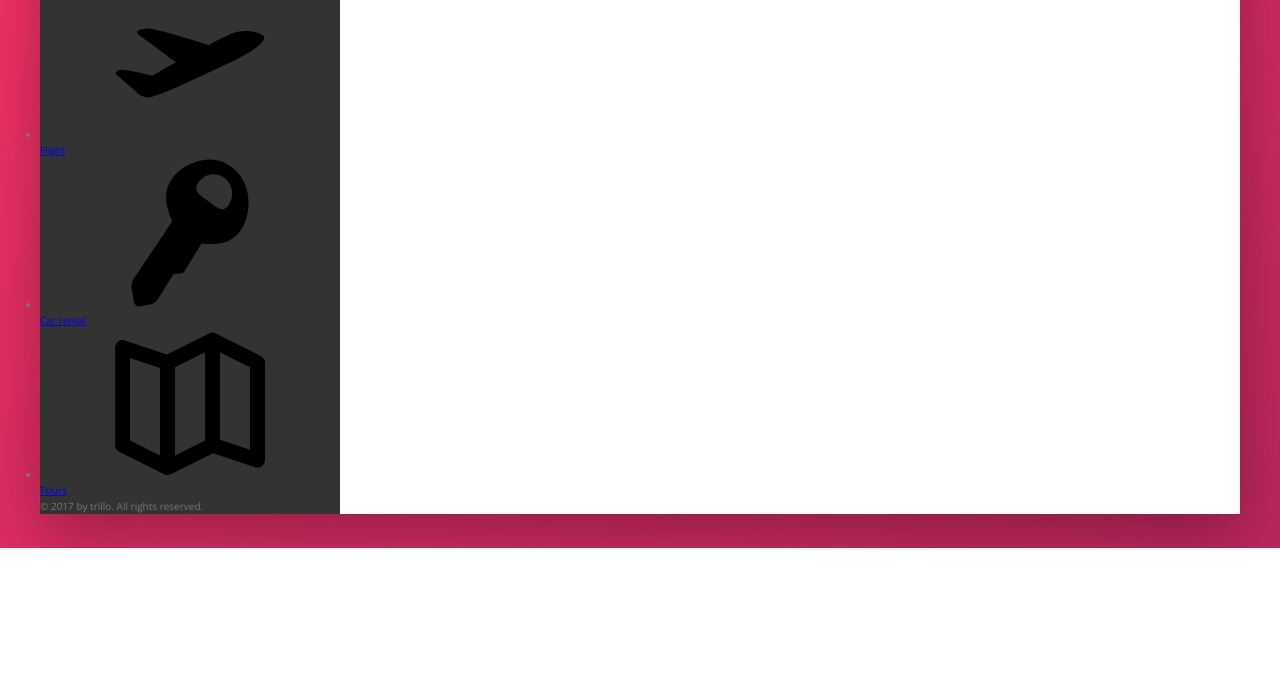
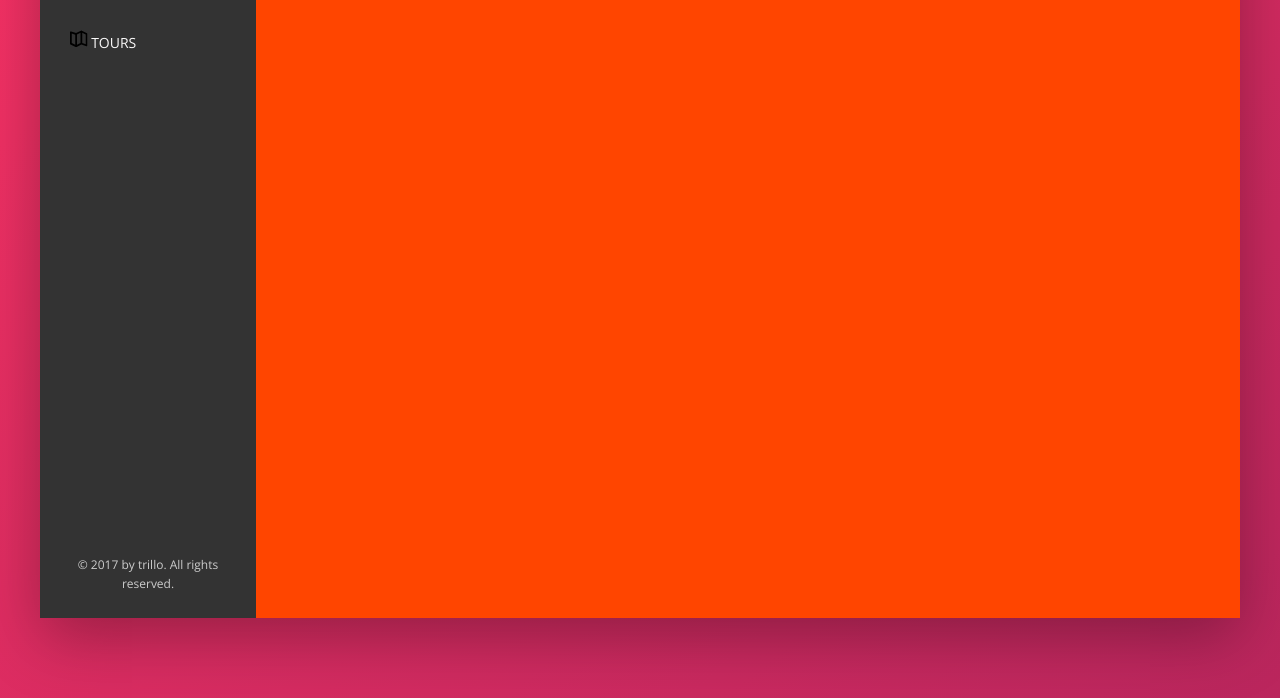
Before and after one commit to Unity7/travel, a website: page index.html in a window 1280 px wide. Shown: the part 332-1030 px from the top of the page. Before the commit the page ends 880 px from the top, so only its background shows below. Drawn offline with nearby package versions, Linux system fonts and the light colour scheme.

Commit message:
styled links on sidebar

```diff
--- a/sass/_components.scss
+++ b/sass/_components.scss
@@ -20,7 +20,7 @@
     background-color: var(--color-grey-light-2);
     border: none;
     padding: 0.7rem 2rem;
-    border-radius: 50%;
+    border-radius: 100px;
     width: 90%;
     margin-right: -3.5rem;
     transition: all 0.2s;
@@ -107,3 +107,38 @@
     margin-right: 1rem;
   }
 }
+
+//////////////////////////////////////////////
+// Side Navigation
+
+.side-nav {
+  font-size: 1.4rem;
+  list-style: none;
+  margin-top: 3.5rem;
+
+  &__item {
+  }
+
+  &__link:link,
+  &__link:visited {
+    color: var(--color-grey-light-1);
+    text-decoration: none;
+    text-transform: uppercase;
+    display: block;
+    padding: 1.5rem 3rem;
+  }
+  &__icon {
+    width: 1.75rem;
+    height: 1.75rem;
+  }
+}
+
+//////////////////////////////////////////////
+// Footer legal Text
+
+.legal {
+  font-size: 1.2rem;
+  text-align: center;
+  padding: 2.5rem;
+  color: var(--color-grey-light-4);
+}
--- a/sass/_layout.scss
+++ b/sass/_layout.scss
@@ -35,4 +35,7 @@
   background-color: #fff;
 
   flex: 1;
+  // test
+  background-color: orangered;
+  height: 80rem;
 }
```
Also changed, not shown: css/style.css.
